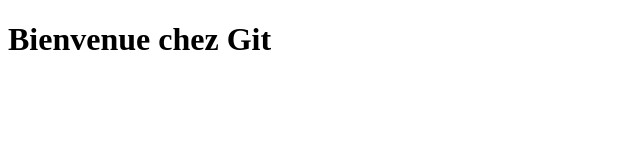
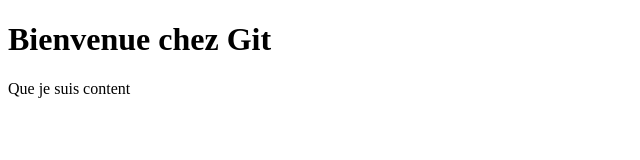
Before and after one commit to laurentFreundWF3/tp1, a plain HTML site: page index.html in a window 1280 px wide. Shown: the whole page, without its empty margins (0-640 px from the left). Drawn offline with Linux system fonts and the light colour scheme.

Commit message:
Premier version du html

```diff
--- a/index.html
+++ b/index.html
@@ -5,5 +5,6 @@
 </head>
 <body>
 <h1>Bienvenue chez Git</h1>
+Que je suis content
 </body>
 </html>
```
